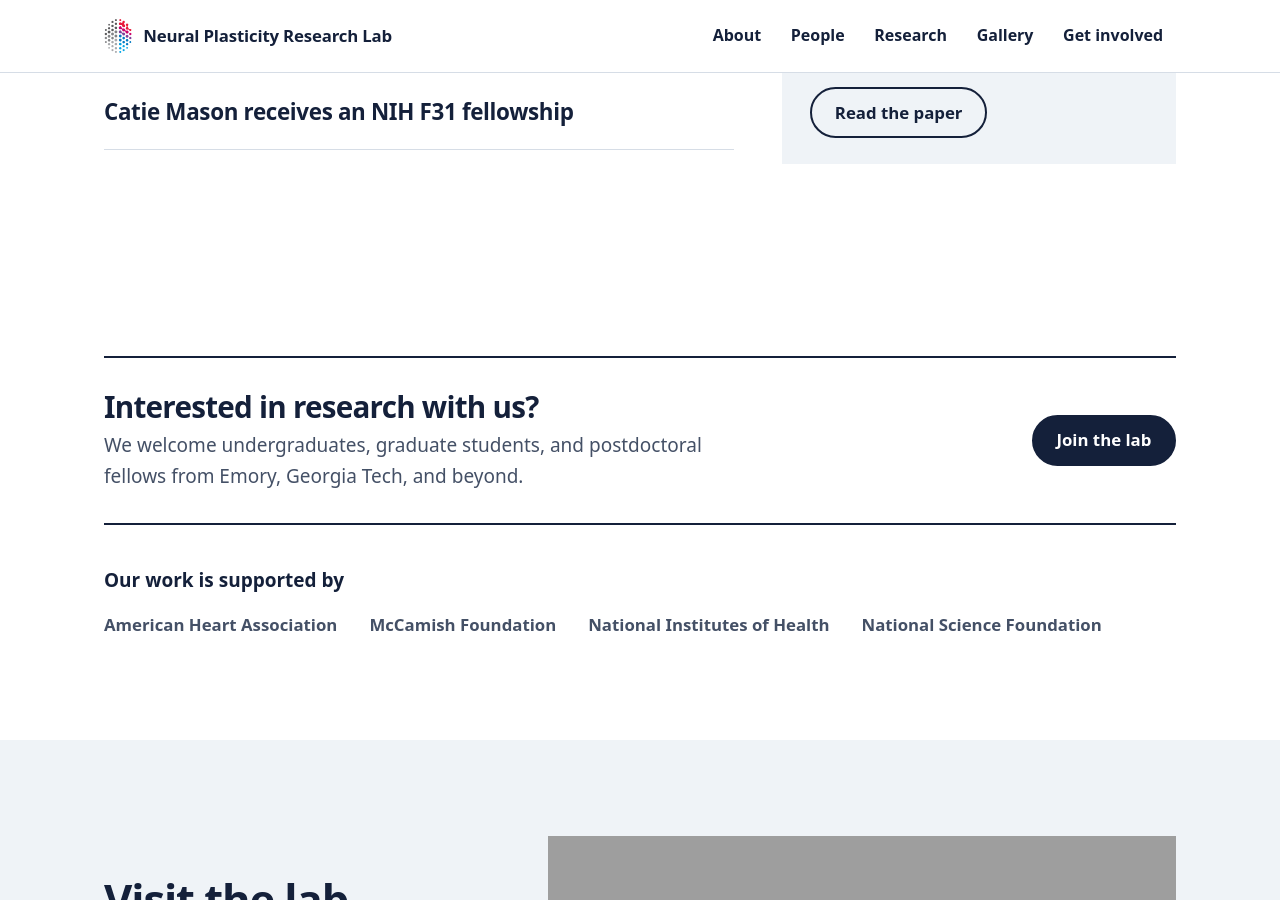
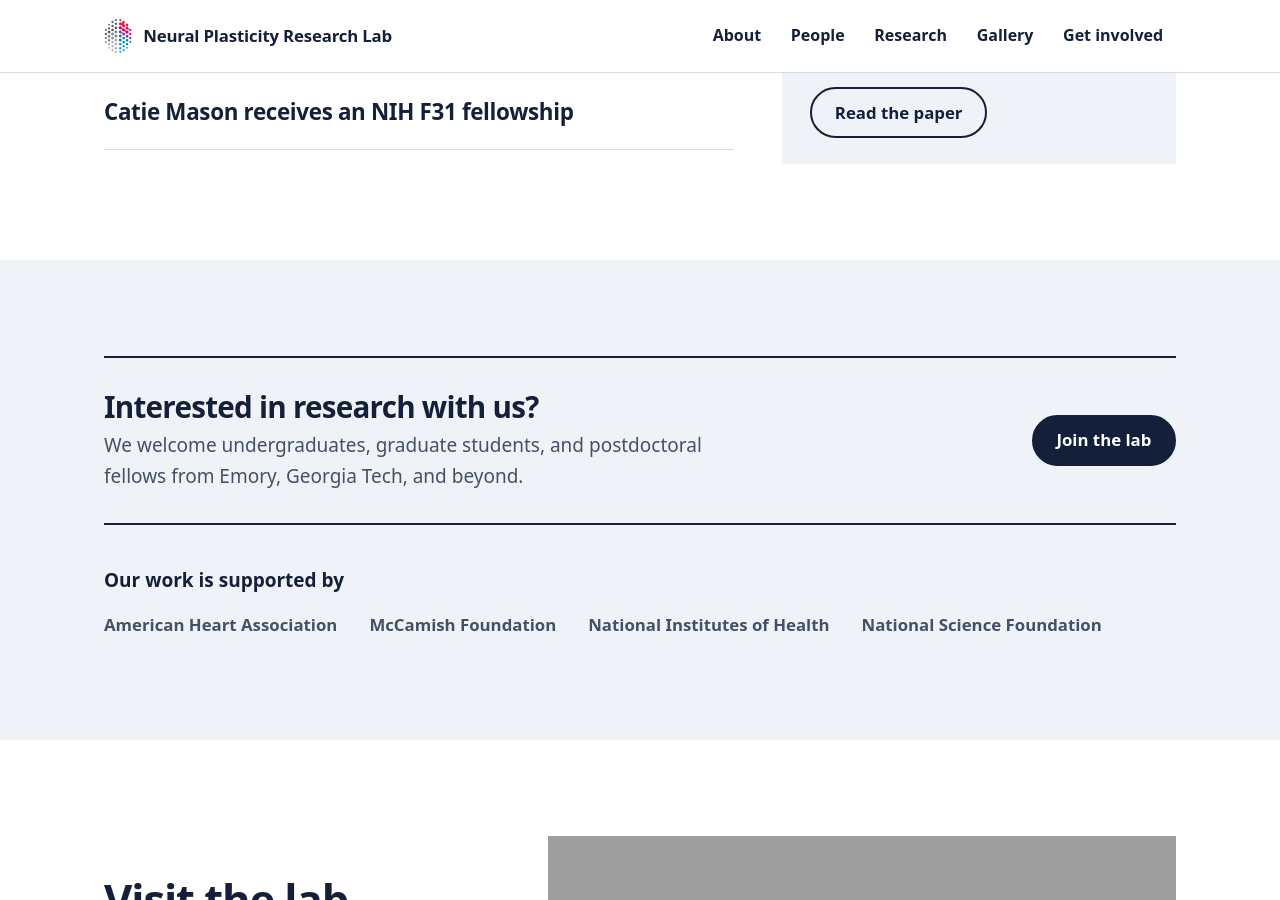
Before and after one commit to npresearchlab/npresearchlab.github.io, a Jekyll site: the page built from index.html, in a window 1280 px wide and 900 px high, scrolled down 3460 px. Built offline with Jekyll 4.4.1, drawn with Linux system fonts in a browser that asks for light colours; some web fonts are replaced; grey boxes are pictures that could not be loaded.

Commit message:
Home: Join the lab + funders on gray, Visit on white, so sections keep alternating
Co-Authored-By: Claude Opus 5.5 <noreply@anthropic.com>
Claude-Session: https://claude.ai/code/session_01A6YfpnrJqQKYAxW4w34cR4

```diff
--- a/index.html
+++ b/index.html
@@ -123,7 +123,7 @@ title: Neural Plasticity Research Lab
 </section>
 {% endif %}
 
-<section class="section" aria-labelledby="join-heading" style="padding-bottom:0">
+<section class="section section-mist" aria-labelledby="join-heading" style="padding-bottom:0">
   <div class="wrap">
     <div class="join-band">
       <div>
@@ -135,7 +135,7 @@ title: Neural Plasticity Research Lab
   </div>
 </section>
 
-<section class="section" aria-labelledby="funders-heading" style="padding-top:2.5rem">
+<section class="section section-mist" aria-labelledby="funders-heading" style="padding-top:2.5rem">
   <div class="wrap">
     <p class="funders-note" id="funders-heading">Our work is supported by</p>
     <ul class="funders">
@@ -147,7 +147,7 @@ title: Neural Plasticity Research Lab
   </div>
 </section>
 
-<section class="section section-mist visit-map" aria-labelledby="visit-heading">
+<section class="section visit-map" aria-labelledby="visit-heading">
   <div class="wrap visit-grid">
     <div>
       <h2 id="visit-heading">Visit the lab</h2>
```
Also changed, not shown: DESIGN.md (+1 -1 lines).
